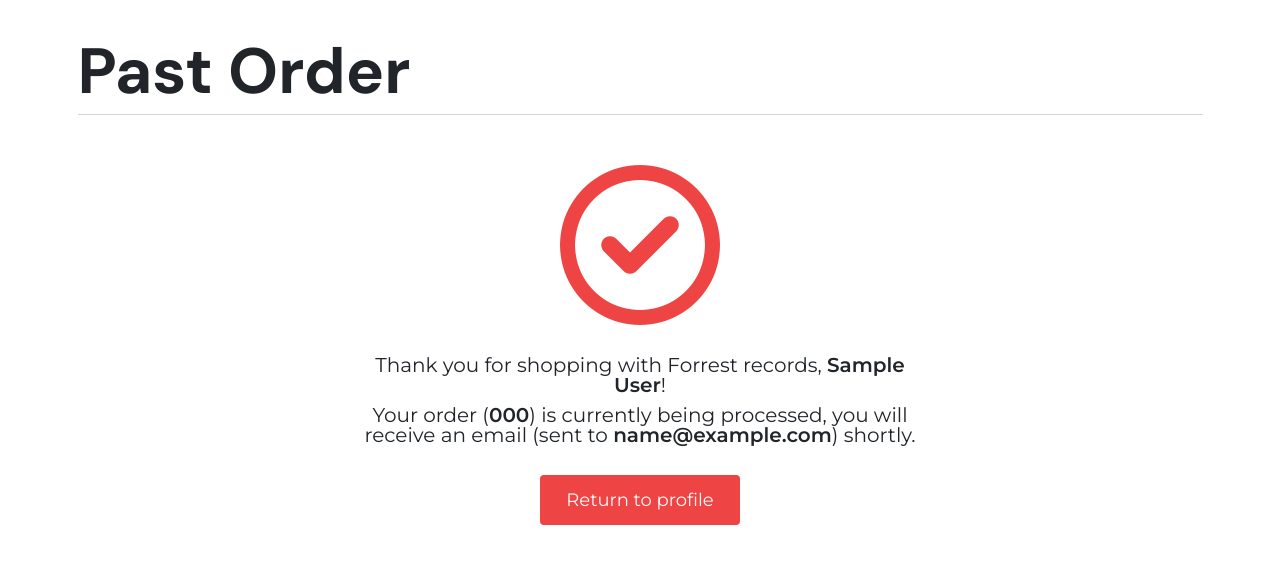
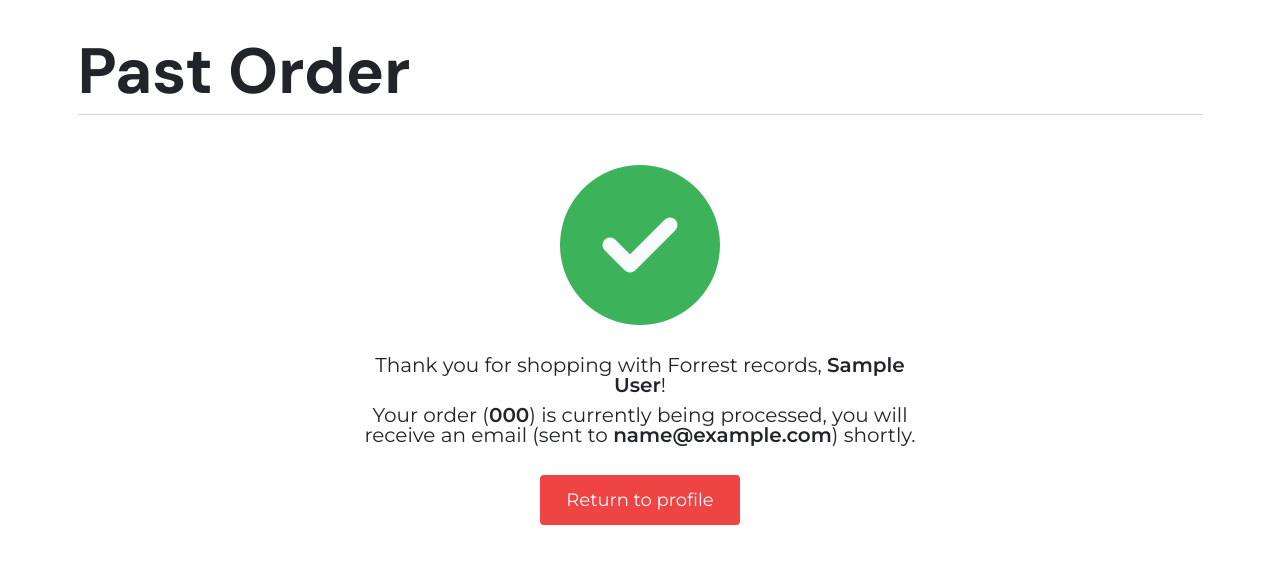
Before and after one commit to SamuelJForrest/forrest-records, a Django app: page /profile/order_history/000 in a window 1280 px wide. Shown: the part 105-669 px from the top of the page. Run offline with Django 3.2, Linux system fonts and the light colour scheme; tables that the repository leaves empty hold one stand-in row (values such as "Sample post"); parts of the project's set-up code (start-up, migrations or seed data) failed here and were passed over; some libraries are stand-ins or nearby versions.

Commit message:
AMEND: updated styling based on mentor comments: - made success messages/icons green - increased size of sizes/downloads tags for readability

```diff
--- a/checkout/templates/checkout/checkout-success.html
+++ b/checkout/templates/checkout/checkout-success.html
@@ -22,7 +22,7 @@
         <div class="row">
             <div class="col-md-6 mx-md-auto text-center">
                 <div class="checkout-success-icon">
-                    <i class="fa-regular fa-circle-check"></i>
+                    <i class="fa-solid fa-circle-check"></i>
                 </div>
                 <p class="mb-3">Thank you for shopping with Forrest records, <strong>{{ order.full_name }}</strong>!</p>
                 <p class="mb-5">Your order (<strong class="word-break">{{ order.order_number }}</strong>) is currently being processed, you will receive an email (sent to <strong>{{ order.email }}</strong>) shortly.</p>
--- a/static/css/base.css
+++ b/static/css/base.css
@@ -544,7 +544,9 @@ table {
 }
 .checkout-success-icon i {
   font-size: 16rem;
-  color: #ef4444;
+  background: #f8fafc;
+  color: #3CB35A;
+  border-radius: 50%;
 }
 .checkout-success strong {
   font-weight: 600;
@@ -1067,7 +1069,7 @@ table {
   margin-top: auto;
 }
 .product-download, .product-has-sizes {
-  font-size: 1rem;
+  font-size: 1.2rem;
   margin-left: 0.3rem;
 }
 .product-artist {
@@ -1289,6 +1291,14 @@ table {
   text-transform: uppercase;
 }
 
+.adjust-product {
+  padding-bottom: 15rem;
+}
+@media screen and (min-width: 992px) {
+  .adjust-product {
+    padding-bottom: 5rem;
+  }
+}
 .delete-product strong {
   font-weight: 600;
   color: #ef4444;
@@ -1316,6 +1326,11 @@ table {
 }
 .profile .order-history table {
   min-width: 75rem;
+}
+@media screen and (min-width: 992px) {
+  .profile .order-history table {
+    min-width: 0;
+  }
 }
 
 .related-item:hover .related-item-image::before, .related-item:focus .related-item-image::before {
@@ -1580,6 +1595,9 @@ h6,
   height: 0.5rem;
   width: 0.5rem;
 }
+.message-container .toast.__success .toast-header {
+  background: #3CB35A;
+}
 
 .base-form, .adjust-product form, .delete-product {
   background: #d4d4d8;
--- a/static/css/base.scss
+++ b/static/css/base.scss
@@ -185,6 +185,14 @@ h6,
             height: .5rem;
             width: .5rem;
         }
+
+        &.__success {
+            .toast {
+                &-header {
+                    background: $color-green;
+                }
+            }
+        }
     }
 }
 
--- a/static/css/components/_checkout.scss
+++ b/static/css/components/_checkout.scss
@@ -89,7 +89,9 @@
 
             i {
                 font-size: 16rem;
-                color: $color-red;
+                background: $color-white;
+                color: $color-green;
+                border-radius: 50%;
             }
         }
 
--- a/static/css/components/_products.scss
+++ b/static/css/components/_products.scss
@@ -56,8 +56,9 @@
 
     &-download,
     &-has-sizes {
-        font-size: 1rem;
+        font-size: 1.2rem;
         margin-left: .3rem;
+        // font-style: italic;
     }
 
     &-artist {
@@ -344,6 +345,12 @@
 
 // adjust product pages
 .adjust-product {
+    padding-bottom: 15rem;
+
+    @media screen and (min-width: $lg) {
+        padding-bottom: 5rem;
+    }
+
     form {
         @extend .base-form;
     }
--- a/static/css/components/_profile.scss
+++ b/static/css/components/_profile.scss
@@ -18,6 +18,10 @@
 
         table {
             min-width: 75rem;
+
+            @media screen and (min-width: $lg) {
+                min-width: 0;
+            }
         }
     }
 }
--- a/static/css/modules/_config.scss
+++ b/static/css/modules/_config.scss
@@ -5,6 +5,7 @@ $color-black: #18181b;
 $color-grey: #d4d4d8;
 $color-white: #f8fafc;
 $color-red: #ef4444;
+$color-green: #3CB35A;
 
 // fonts
 $title-font: 'DM sans';
--- a/templates/includes/toasts/toast.html
+++ b/templates/includes/toasts/toast.html
@@ -1,4 +1,4 @@
-<div class="toast" role="alert" aria-live="assertive" aria-atomic="true">
+<div class="toast {% if message.level == 25 %}__success{% endif %}" role="alert" aria-live="assertive" aria-atomic="true">
     <div class="toast-header">
         {% with message.level as level %}
             {% if level == 40 %}
```
Also changed, not shown: 1 other file.
